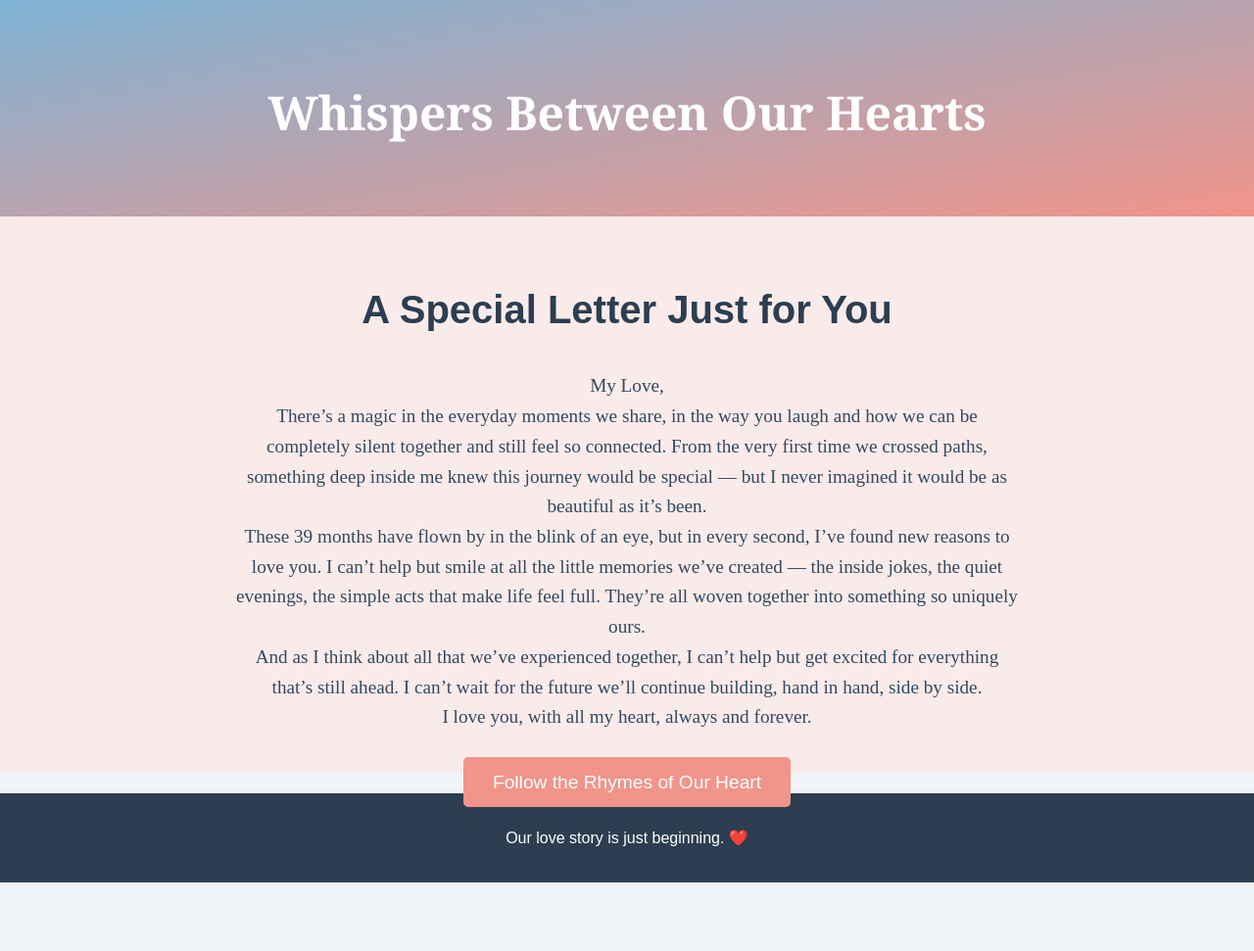
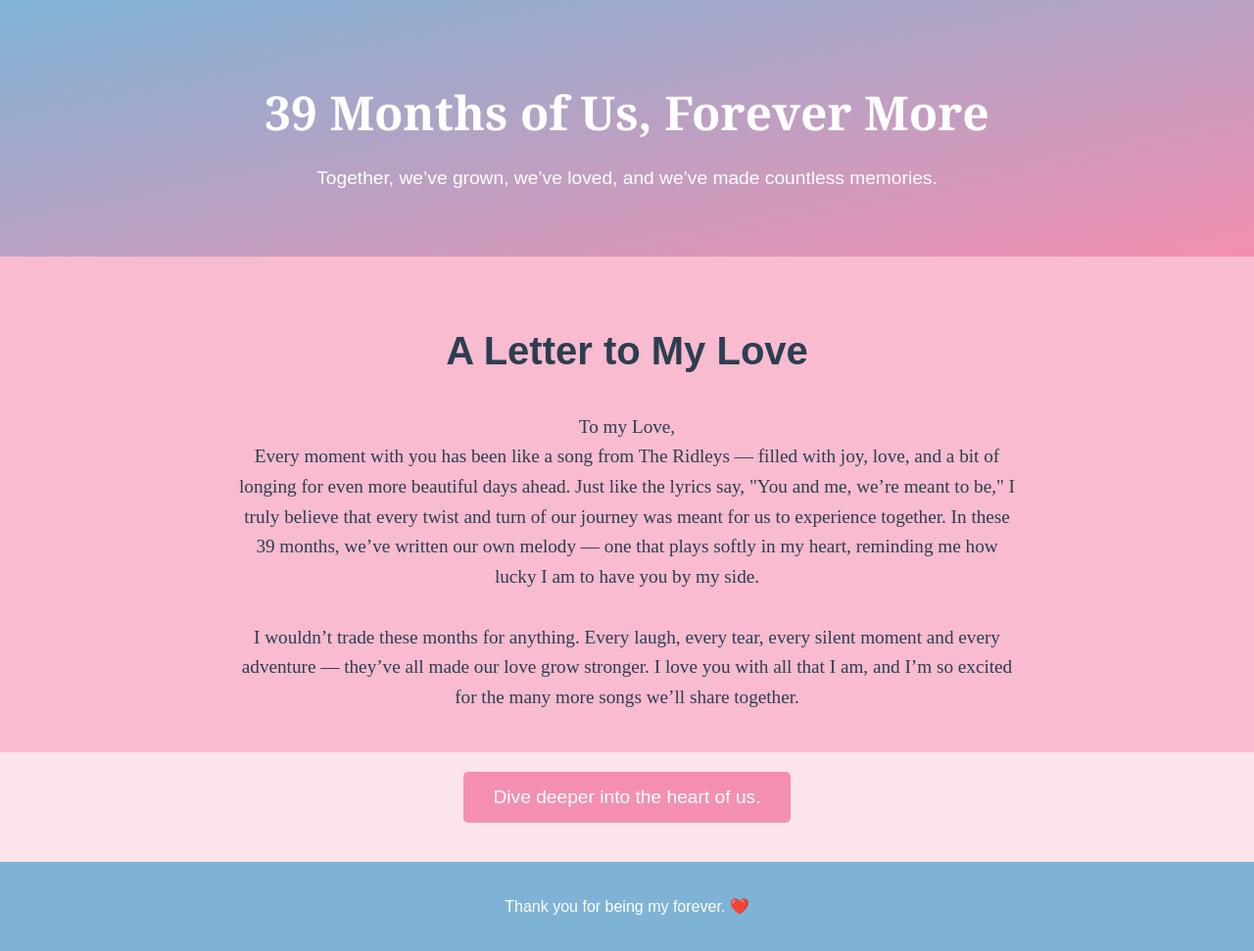
Before and after one commit to nighttvvench/39, a plain HTML site: page index.html in a window 1280 px wide. Shown: the whole page at 98% size. Before the commit the page ends 901 px from the top, so only its background shows below. Drawn offline with Linux system fonts and the light colour scheme.

Commit message:
Update index.html

```diff
--- a/index.html
+++ b/index.html
@@ -1,73 +1,78 @@
 <!DOCTYPE html>
 <html lang="en">
 <head>
-    <meta charset="UTF-8">
-    <meta name="viewport" content="width=device-width, initial-scale=1.0">
-    <meta http-equiv="X-UA-Compatible" content="ie=edge">
-    <title>Our Love Letter</title>
+    <meta charset="UTF-8" />
+    <meta name="viewport" content="width=device-width, initial-scale=1" />
+    <meta http-equiv="X-UA-Compatible" content="ie=edge" />
+    <title>39 Months of Love</title>
     <style>
         body {
             font-family: Arial, sans-serif;
             margin: 0;
             padding: 0;
-            background: #f0f4f8;
+            background: #fce4ec; /* soft pink */
         }
-
         /* Hero Section */
         .hero {
-            background: linear-gradient(to bottom right, #7FB3D5, #F1948A);
+            background: linear-gradient(to bottom right, #7FB3D5, #F48FB1); /* blue to pink */
             color: white;
             text-align: center;
-            padding: 50px 0;
+            padding: 50px 20px;
         }
         .hero h1 {
             font-size: 3em;
             font-family: 'Georgia', serif;
             margin-bottom: 0.5em;
         }
+        .hero p {
+            font-size: 1.2em;
+        }
 
         /* Love Letter Section */
         .letter-section {
-            background: #F9EBEA;
+            background: #F8BBD0; /* light pink */
             padding: 40px 20px;
             text-align: center;
+            color: #2C3E50; /* dark blue */
         }
         .letter-section h2 {
             font-size: 2.5em;
-            color: #2C3E50;
             margin-bottom: 1em;
         }
         .letter-section p {
             font-size: 1.2em;
-            color: #34495E;
             font-family: 'Times New Roman', Times, serif;
             max-width: 800px;
             margin: 0 auto;
             line-height: 1.6;
         }
 
+        /* Removed gallery section since photos are removed */
+
+        /* Footer */
+        .footer {
+            background: #7FB3D5; /* soft blue */
+            color: white;
+            text-align: center;
+            padding: 20px 0;
+        }
+
         /* Navigation Button */
         .navigate-button {
-            background-color: #F1948A;
+            background-color: #F48FB1; /* pink */
             color: white;
             padding: 15px 30px;
             font-size: 1.2em;
             border: none;
             border-radius: 5px;
             cursor: pointer;
-            margin-top: 30px;
+            margin: 20px auto 40px;
+            display: inline-block;
             text-decoration: none;
+            transition: background-color 0.3s ease;
         }
         .navigate-button:hover {
-            background-color: #D98880;
-        }
-
-        /* Footer */
-        .footer {
-            background: #2C3E50;
-            color: white;
-            text-align: center;
-            padding: 20px 0;
+            background-color: #ec407a; /* darker pink */
         }
     </style>
 </head>
@@ -75,27 +80,28 @@
 
     <!-- Hero Section -->
     <div class="hero">
-        <h1>Whispers Between Our Hearts</h1>
+        <h1>39 Months of Us, Forever More</h1>
+        <p>Together, we’ve grown, we’ve loved, and we’ve made countless memories.</p>
     </div>
 
     <!-- Love Letter Section -->
     <div class="letter-section">
-        <h2>A Special Letter Just for You</h2>
-        <p>My Love,</p>
-        <p>There’s a magic in the everyday moments we share, in the way you laugh and how we can be completely silent together and still feel so connected. From the very first time we crossed paths, something deep inside me knew this journey would be special — but I never imagined it would be as beautiful as it’s been.</p>
-        <p>These 39 months have flown by in the blink of an eye, but in every second, I’ve found new reasons to love you. I can’t help but smile at all the little memories we’ve created — the inside jokes, the quiet evenings, the simple acts that make life feel full. They’re all woven together into something so uniquely ours.</p>
-        <p>And as I think about all that we’ve experienced together, I can’t help but get excited for everything that’s still ahead. I can’t wait for the future we’ll continue building, hand in hand, side by side.</p>
-        <p>I love you, with all my heart, always and forever.</p>
+        <h2>A Letter to My Love</h2>
+        <p>
+            To my Love,<br>
+            Every moment with you has been like a song from The Ridleys — filled with joy, love, and a bit of longing for even more beautiful days ahead. Just like the lyrics say, "You and me, we’re meant to be," I truly believe that every twist and turn of our journey was meant for us to experience together. In these 39 months, we’ve written our own melody — one that plays softly in my heart, reminding me how lucky I am to have you by my side.<br><br>
+            I wouldn’t trade these months for anything. Every laugh, every tear, every silent moment and every adventure — they’ve all made our love grow stronger. I love you with all that I am, and I’m so excited for the many more songs we’ll share together.
+        </p>
     </div>
 
-    <!-- Navigation Button to Poem Page -->
+    <!-- Navigate Button -->
     <div style="text-align: center;">
-        <a href="saksi.html" class="navigate-button">Follow the Rhymes of Our Heart</a>
+        <a href="index.html" class="navigate-button">Dive deeper into the heart of us.</a>
     </div>
 
     <!-- Footer -->
     <div class="footer">
-        <p>Our love story is just beginning. ❤️</p>
+        <p>Thank you for being my forever. ❤️</p>
     </div>
 
 </body>
```
